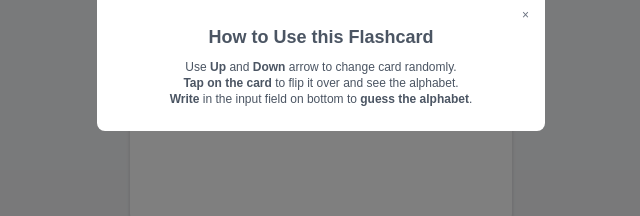
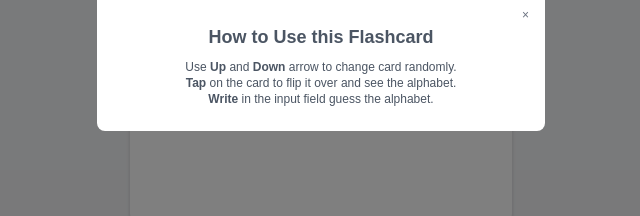
Before and after one commit to alharkan7/japanese-flashcards, a Next.js app: page / in a window 1280 px wide. Both pictures are taken after a click on the button "How to Use". Shown: the part 339-555 px from the top of the page, without its empty margins (319-959 px from the left). Built offline with nearby package versions, Linux system fonts and the light colour scheme.

Commit message:
Edit the how-to-use copy

```diff
--- a/app/page.tsx
+++ b/app/page.tsx
@@ -283,8 +283,8 @@ export default function Component() {
                   <h2 className="text-lg font-bold mb-2">How to Use this Flashcard</h2>
                   <p className="text-gray-600 text-s mb-2">
                     Use <b>Up</b> and <b>Down</b> arrow to change card randomly.<br />
-                    <b>Tap on the card</b> to flip it over and see the alphabet.<br />
-                    <b>Write</b> in the input field on bottom to <b>guess the alphabet</b>.<br />
+                    <b>Tap</b> on the card to flip it over and see the alphabet.<br />
+                    <b>Write</b> in the input field guess the alphabet.<br />
                   </p>
                 </div>
               </div>
```
